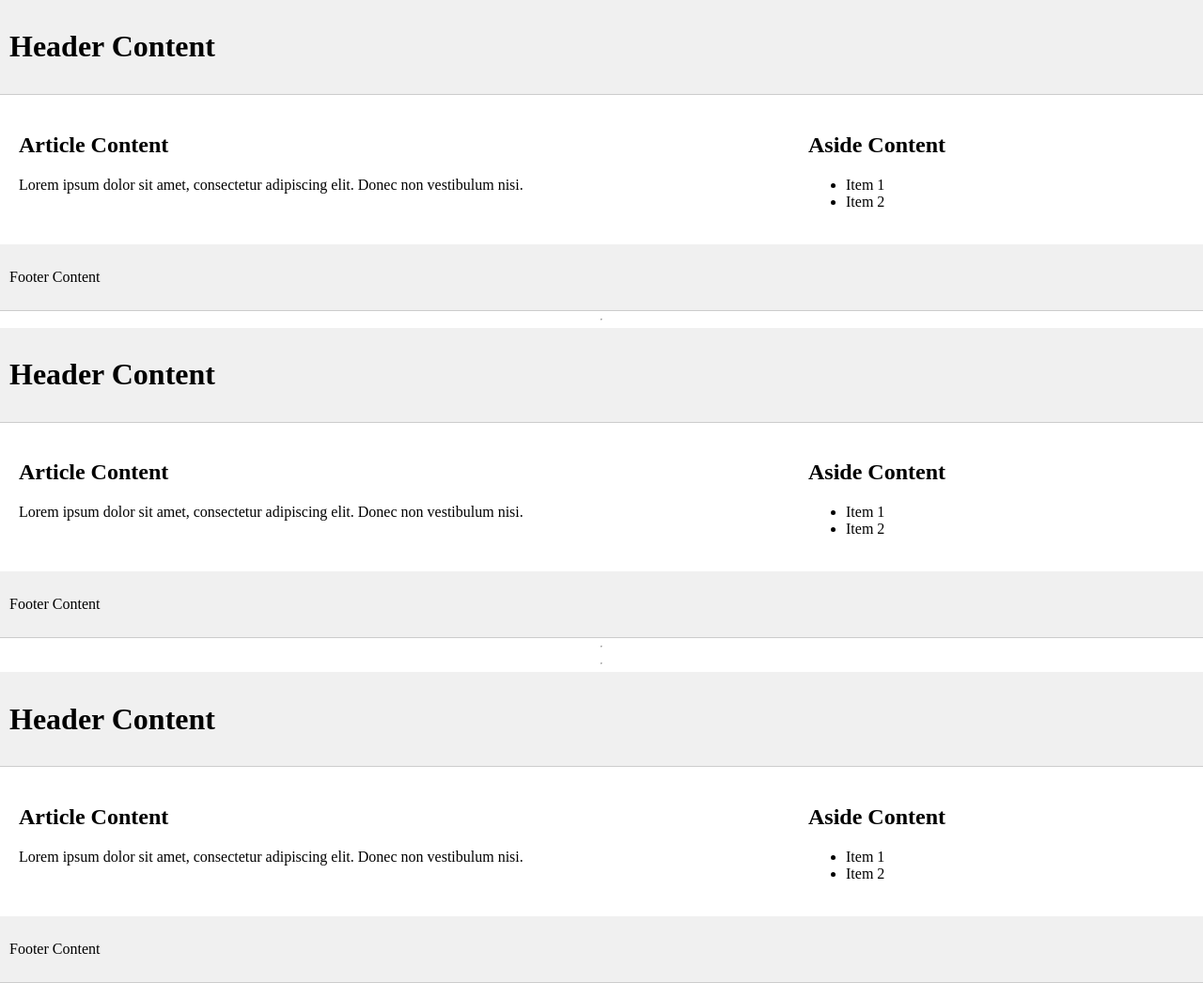
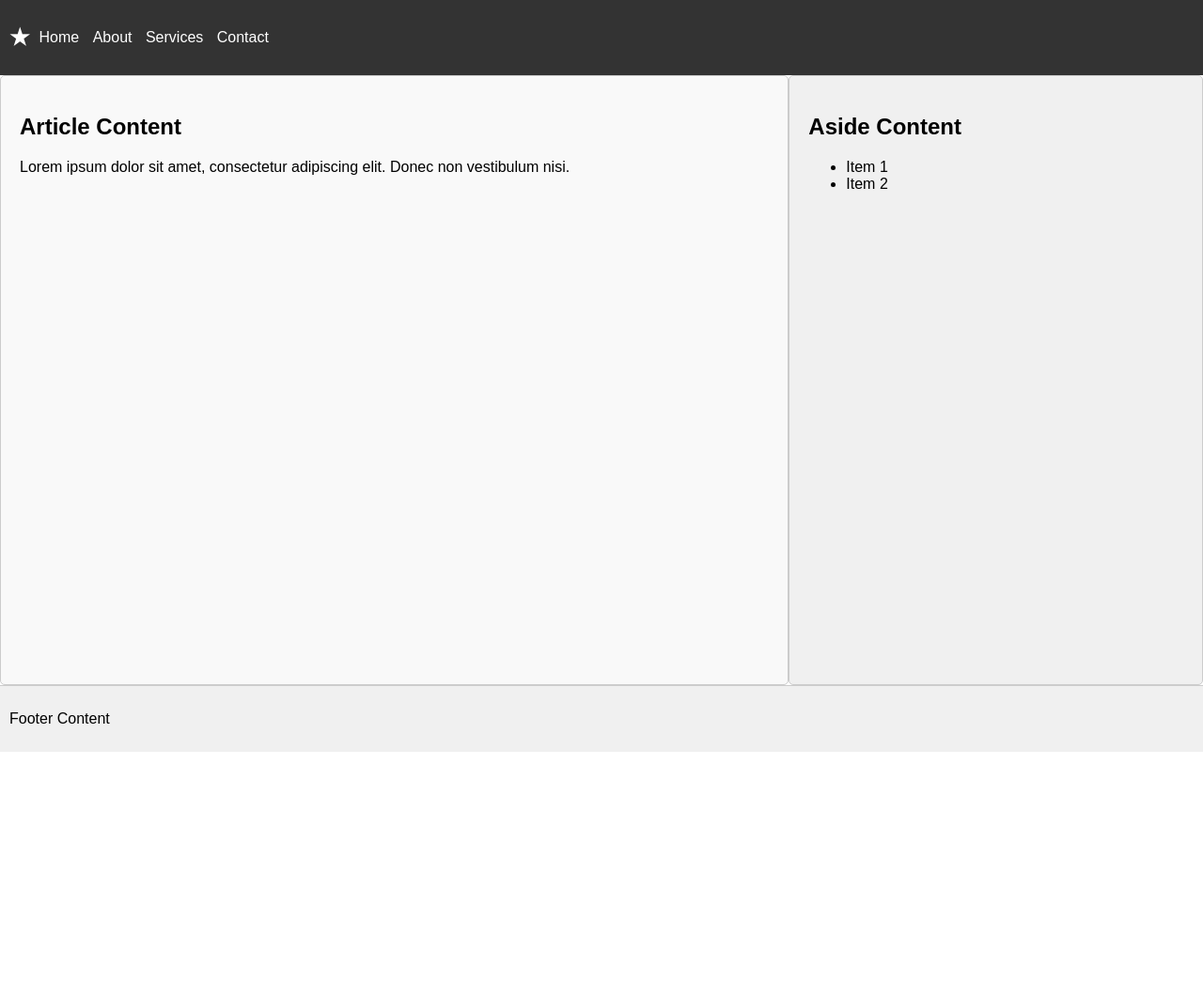
Before and after one commit to mohamedalmasry98/alx_html_css, a plain HTML site: page index.html in a window 1280 px wide. Shown: the whole page at 94% size. After the commit the page ends 800 px from the top, so only its background shows below. Drawn offline with Linux system fonts and the light colour scheme.

Commit message:
1. Positioning

```diff
--- a/index.html
+++ b/index.html
@@ -6,86 +6,35 @@
     <title>Flexbox Layout</title>
     <link rel="stylesheet" href="styles.css">
 </head>
-<body>
+<body class="works_on_smartphone">
     <header>
-
-        <h1>Header Content</h1>
+        <h1 class="logo">&#9733;</h1>
+        <nav>
+            <ul>
+                <li><a href="#">Home</a></li>
+                <li><a href="#">About</a></li>
+                <li><a href="#">Services</a></li>
+                <li><a href="#">Contact</a></li>
+            </ul>
+        </nav>
     </header>
     <main>
         <article>
-
             <h2>Article Content</h2>
             <p>Lorem ipsum dolor sit amet, consectetur adipiscing elit. Donec non vestibulum nisi.</p>
 
         </article>
         <aside>
-
             <h2>Aside Content</h2>
             <ul>
                 <li>Item 1</li>
                 <li>Item 2</li>
 
             </ul>
-
         </aside>
     </main>
     <footer>
         <p>Footer Content</p>
     </footer>
-    <hr>
-    <header class="works_on_smartphone">
-
-        <h1>Header Content</h1>
-    </header>
-    <main>
-        <article>
-
-            <h2>Article Content</h2>
-            <p>Lorem ipsum dolor sit amet, consectetur adipiscing elit. Donec non vestibulum nisi.</p>
-
-        </article>
-        <aside>
-
-            <h2>Aside Content</h2>
-            <ul>
-                <li>Item 1</li>
-                <li>Item 2</li>
-
-            </ul>
-
-        </aside>
-    </main>
-    <footer>
-
-        <p>Footer Content</p>
-    </footer>
-    <hr>
-    <hr>
-    <header class="works_on_smartphone_1">
-
-        <h1>Header Content</h1>
-    </header>
-    <main class="one">
-        <article class="two">
-
-            <h2>Article Content</h2>
-            <p>Lorem ipsum dolor sit amet, consectetur adipiscing elit. Donec non vestibulum nisi.</p>
-
-        </article>
-        <aside class="three">
-
-            <h2>Aside Content</h2>
-            <ul>
-                <li>Item 1</li>
-                <li>Item 2</li>
-
-            </ul>
-
-        </aside>
-    </main>
-    <footer class="four">
-
-        <p>Footer Content</p>
-    </footer>
 </body>
 </html>
--- a/styles.css
+++ b/styles.css
@@ -3,6 +3,7 @@ body {
     flex-direction: column;
     height: 100vh;
     margin: 0;
+    font-family: Arial, sans-serif;
 }
 
 main {
@@ -15,97 +16,55 @@ article {
     flex: 2;
     overflow-y: auto;
     padding: 20px;
+    background-color: #f9f9f9;
+    border: 1px solid #ccc;
+    border-radius: 5px;
 }
 
 aside {
     flex: 1;
     overflow-y: auto;
     padding: 20px;
+    background-color: #f0f0f0;
+    border: 1px solid #ccc;
+    border-radius: 5px;
 }
 
-header, footer {
+header {
+    display: flex;
+    align-items: center;
+    padding: 10px;
+    background-color: #333;
+    color: #fff;
+}
+
+header h1.logo {
+    font-size: 24px;
+    margin-right: 10px;
+}
+
+nav ul {
+    list-style-type: none;
+    margin: 0;
+    padding: 0;
+}
+
+nav ul li {
+    display: inline;
+    margin-right: 10px;
+}
+
+nav ul li a {
+    color: #fff;
+    text-decoration: none;
+}
+
+nav ul li a:hover {
+    text-decoration: underline;
+}
+
+footer {
     padding: 10px;
     background-color: #f0f0f0;
-    border-bottom: 1px solid #ccc;
+    border-top: 1px solid #ccc;
 }
-body {
-    display: flex;
-    flex-direction: column;
-    height: 100vh;
-    margin: 0;
-}
-
-main {
-    display: flex;
-    flex-direction: row;
-    flex: auto;
-}
-
-article {
-    flex: 2;
-    overflow-y: auto;
-    padding: 20px;
-}
-
-aside {
-    flex: 1;
-    overflow-y: auto;
-    padding: 20px;
-}
-
-
-header, footer {
-    padding: 10px;
-    background-color: #f0f0f0;
-    border-bottom: 1px solid #ccc;
-}
-
-
-@media only screen and (max-width: 600px) {
-    body.works_on_smartphone {
-
-        flex-direction: column;
-    }
-
-    article, aside {
-        flex: auto;
-        width: auto;
-    }
-}
-.one {
-    display: flex;
-    flex-direction: row;
-    flex: auto;
-}
-
-.two {
-    flex: 2;
-    overflow-y: auto;
-    padding: 20px;
-}
-
-.three{
-    flex: 1;
-    overflow-y: auto;
-    padding: 20px;
-}
-
-
-.works_on_smartphone_1 , .four {
-    padding: 10px;
-    background-color: #f0f0f0;
-    border-bottom: 1px solid #ccc;
-}
-
-
-@media only screen and (max-width: 600px) {
-    body.works_on_smartphone_1 {
-
-        flex-direction: column;
-    }
-
-    article, aside {
-        flex: auto;
-        width: auto;
-    }
-}
```
